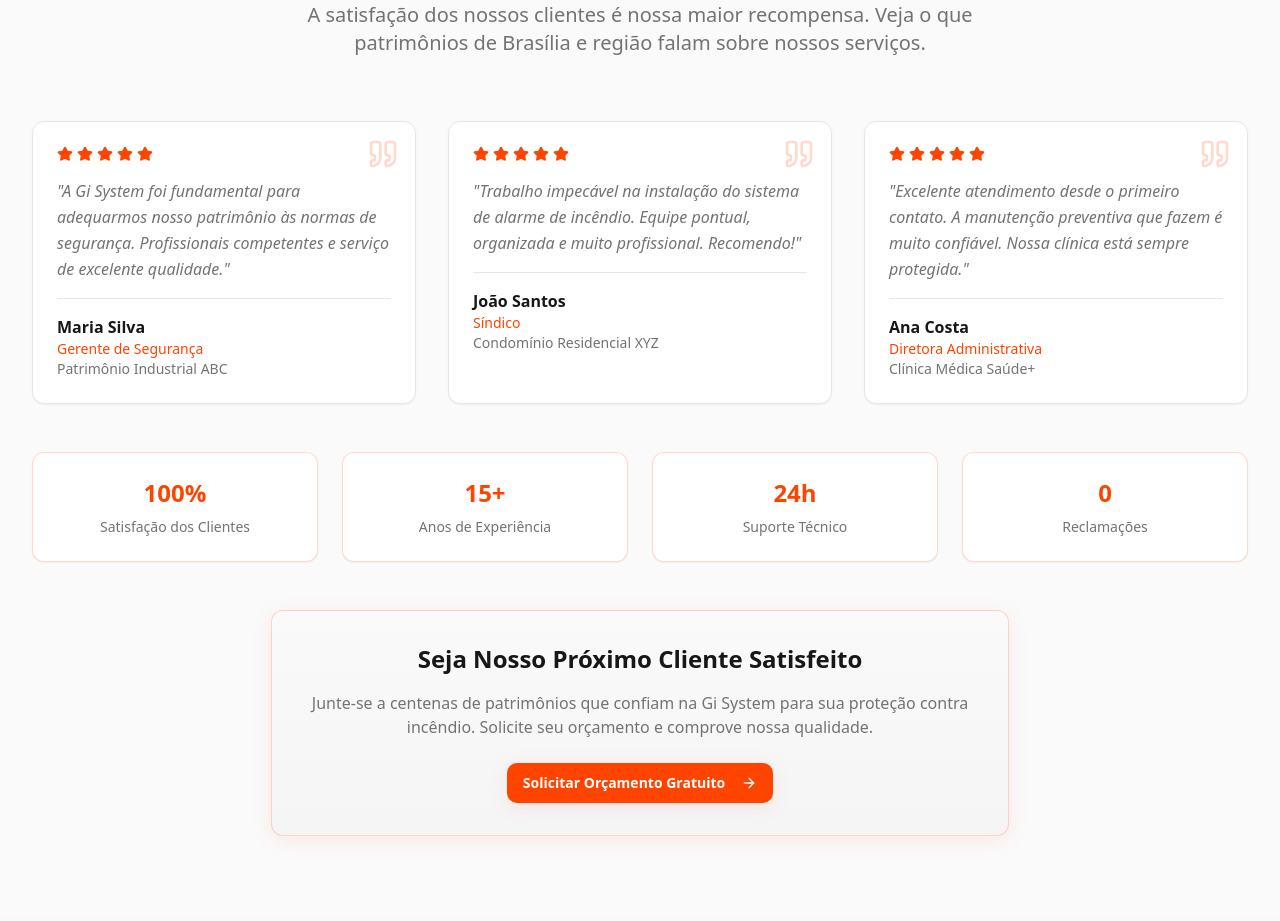
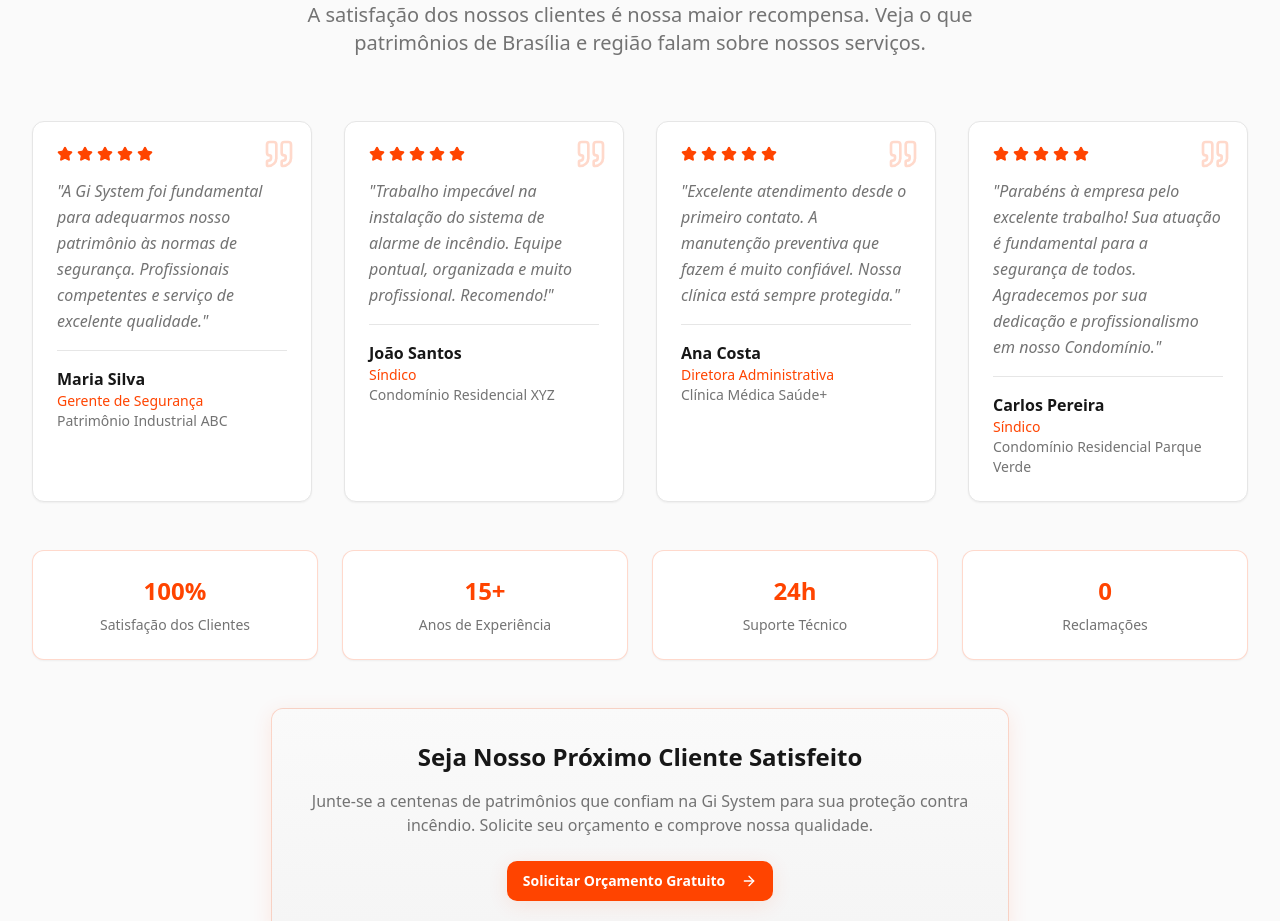
Before and after one commit to DevZipMateus/gi-sistemas, a React (Vite) app: page / in a window 1280 px wide. Shown: the part 4160-5081 px from the top of the page. Built offline with nearby package versions, Linux system fonts and the light colour scheme.

Commit message:
Add testimonial to testimonials section
Added a new testimonial to the "O que nossos clientes dizem" section.

```diff
--- a/src/components/gi-system/TestimonialsSection.tsx
+++ b/src/components/gi-system/TestimonialsSection.tsx
@@ -23,6 +23,13 @@ export default function TestimonialsSection() {
       company: "Clínica Médica Saúde+",
       role: "Diretora Administrativa",
       content: "Excelente atendimento desde o primeiro contato. A manutenção preventiva que fazem é muito confiável. Nossa clínica está sempre protegida.",
+      rating: 5
+    },
+    {
+      name: "Carlos Pereira",
+      company: "Condomínio Residencial Parque Verde",
+      role: "Síndico",
+      content: "Parabéns à empresa pelo excelente trabalho! Sua atuação é fundamental para a segurança de todos. Agradecemos por sua dedicação e profissionalismo em nosso Condomínio.",
       rating: 5
     }
   ];
@@ -64,7 +71,7 @@ export default function TestimonialsSection() {
         </div>
 
         {/* Testimonials Grid */}
-        <div className="grid grid-cols-1 md:grid-cols-2 lg:grid-cols-3 gap-8 mb-12">
+        <div className="grid grid-cols-1 md:grid-cols-2 lg:grid-cols-4 gap-8 mb-12">
           {testimonials.map((testimonial, index) => (
             <Card key={index} className="p-6 relative hover:shadow-strong transition-all duration-300 border-border hover:border-primary/30">
               {/* Quote Icon */}
```
